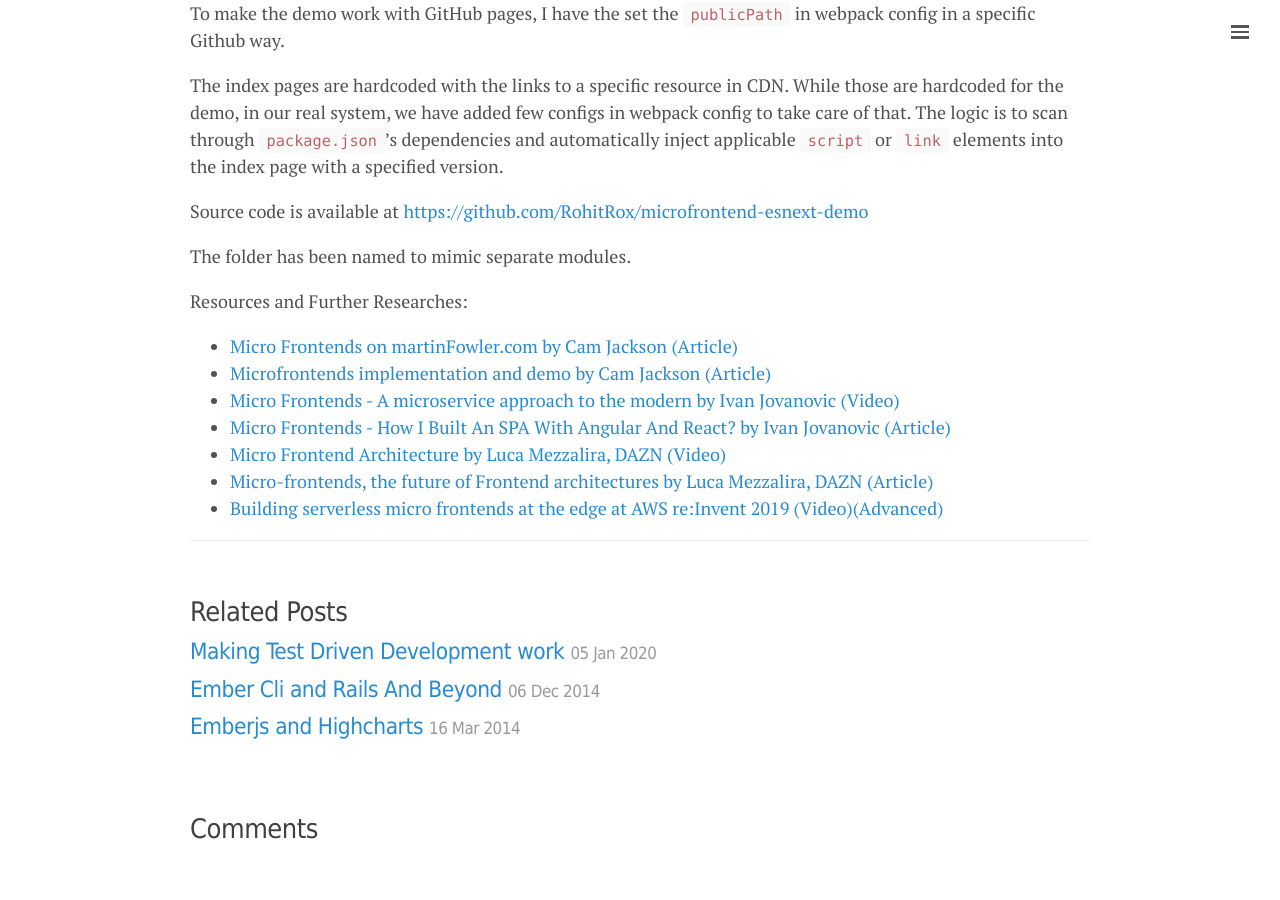
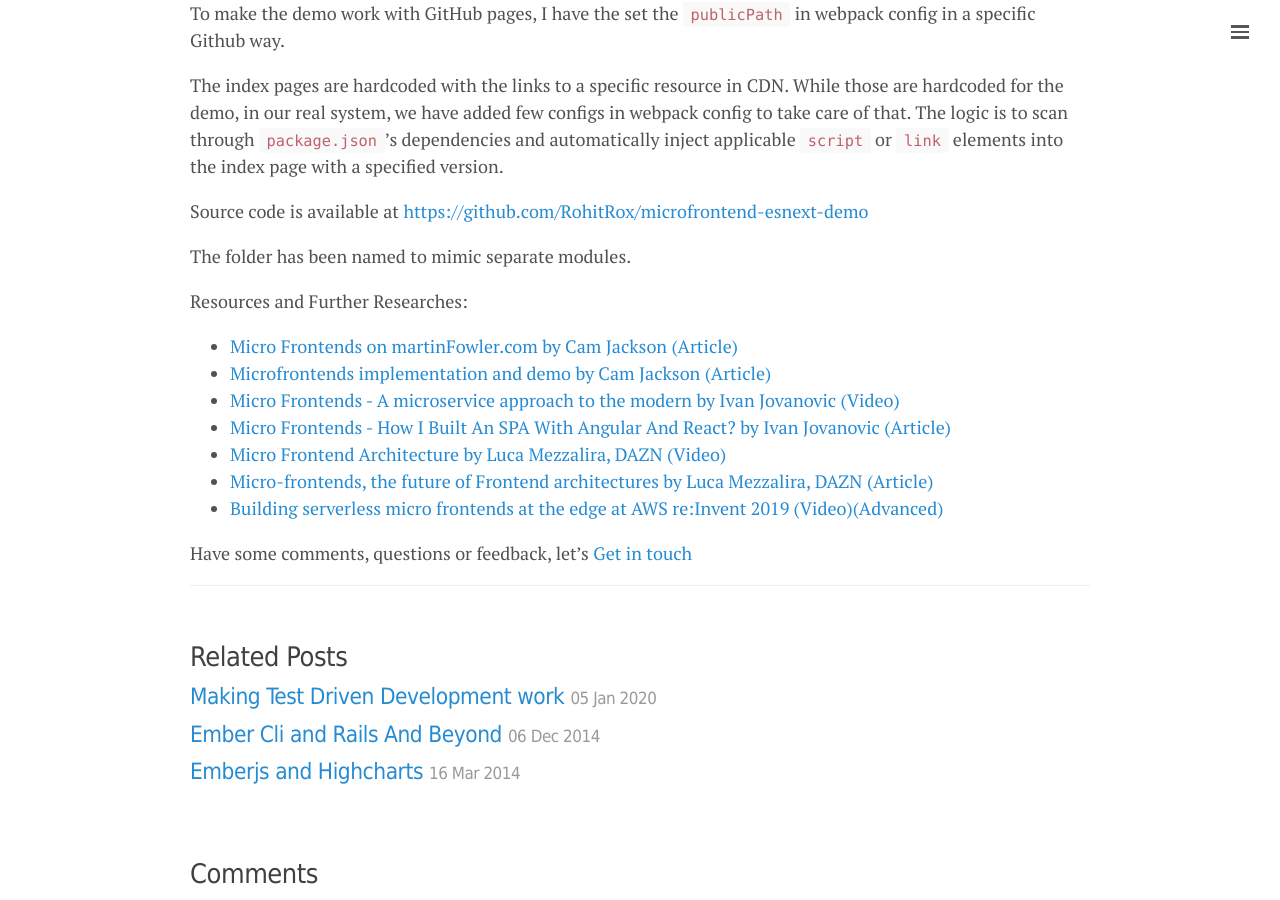
Before and after one commit to RohitRox/github-pages, a Jekyll site: the page built from _posts/2020-01-08-simpler-microfrontends-implementation-with-react-and-esnext.md, in a window 1280 px wide and 900 px high, scrolled down 5481 px. Built offline with Jekyll 4.4.1, drawn with Linux system fonts in a browser that asks for light colours; comment, search, counter and statistics services are not loaded; before the commit the page ends 6336 px from its top, so only the background shows below that.

Commit message:
add twitter link

```diff
--- a/_posts/2020-01-08-simpler-microfrontends-implementation-with-react-and-esnext.md
+++ b/_posts/2020-01-08-simpler-microfrontends-implementation-with-react-and-esnext.md
@@ -139,3 +139,5 @@ Resources and Further Researches:
   - [Micro Frontend Architecture by Luca Mezzalira, DAZN (Video)](https://www.youtube.com/watch?v=BuRB3djraeM)
   - [Micro-frontends, the future of Frontend architectures by Luca Mezzalira, DAZN (Article)](https://medium.com/dazn-tech/micro-frontends-the-future-of-frontend-architectures-5867ceded39a)
   - [Building serverless micro frontends at the edge at AWS re:Invent 2019 (Video)(Advanced)](https://youtube.com/watch?v=fT-5RHTtFNgs)
+
+Have some comments, questions or feedback, let's [Get in touch](https://twitter.com/roxxypoxxy)
```
